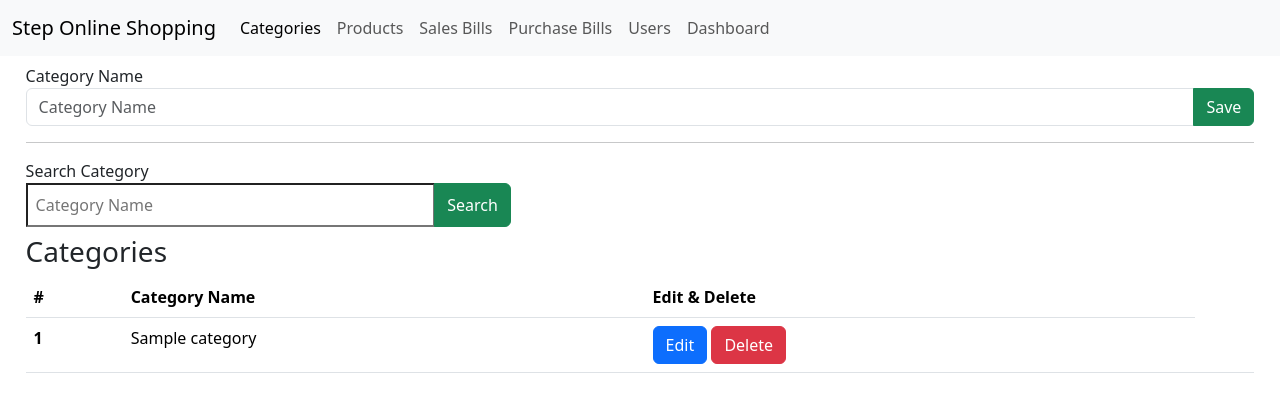
After one commit to abuomerSD/E-commerce-website, a Node project: template views/cpCategories.ejs in a window 1280 px wide. The commit adds this page. Shown: the top 412 px of the page. Run offline with Node 20 templates, Linux system fonts and the light colour scheme; the template is opened without the code that fills it: most values are stand-ins (such as "Sample title", 1, 10 or a date in 2020).

Commit message:
feature: save category from frontend form

```diff
--- a/back-end/src/controllers/categoryController.ts
+++ b/back-end/src/controllers/categoryController.ts
@@ -6,10 +6,7 @@ import { httpStatus } from "../utils/httpStatusCodesStates";
 export const saveCategory = asyncWrapper(async (req: Request, res: Response)=> {
     const { name } = req.body;
     await Category.create({name}).then((category) => {
-        res.status(201).json({
-            status: httpStatus.SUCCESS,
-            data: category,
-        });
+        res.status(201).redirect('/admin/categories');
     });
 });
 
--- a/back-end/src/routes/adminRoute.ts
+++ b/back-end/src/routes/adminRoute.ts
@@ -3,7 +3,7 @@ export const adminRouter = Router();
 import {delelteProduct, getAllProducts, getProductById, renderProductsPageWithFilteredProducts, saveProduct, updateProductById} from '../controllers/productsController'
 import { deleteCategory, getAllCategories, getCategoryById, saveCategory, updateCategory } from '../controllers/categoryController';
 import multer from 'multer';
-import { renderAdminHomePage, renderProductsPage } from '../controllers/controlPanelController';
+import { renderAdminHomePage, renderCategoriesPage, renderProductsPage } from '../controllers/controlPanelController';
 
 const storage = multer.diskStorage({
     destination: function (req, file, cb) {
@@ -45,7 +45,7 @@ adminRouter.route('/products/:id')
 
 // categories routes
 adminRouter.route('/categories')
-.get(getAllCategories)
+.get(renderCategoriesPage)
 .post(saveCategory);
 
 adminRouter.route('/categories/:id')
--- a/public/css/cpStyle.css
+++ b/public/css/cpStyle.css
@@ -7,6 +7,6 @@
     z-index: 1000;
 }
 
-.products {
+.main-container {
     margin: 5% 2% 0% 2%;
 }
--- /dev/null
+++ b/public/js/control-panal-js/categories.js
@@ -0,0 +1,9 @@
+const navbarCategoryLink = document.getElementById('categories-nav-link');
+
+function onloadFunction(){
+    navbarCategoryLink.classList.add('active');
+}
+
+window.addEventListener('load', ()=> {
+    onloadFunction();
+})
--- /dev/null
+++ b/views/cpCategories.ejs
@@ -0,0 +1,71 @@
+<!DOCTYPE html>
+<html lang="en">
+<%- include('./control-panel/partials/adminHead.ejs') %>
+<body>
+    <!-- main container start -->
+    <%- include('./control-panel/partials/nav.ejs') %>
+    <div class="main-container">
+
+        <!-- Save Category start -->
+        <form action="/admin/categories" method="POST">
+
+            <label for="categoryNameInput">Category Name</label>
+            <div class="input-group" >
+                <input type="text" class="form-control" id="categoryNameInput" name="name" placeholder="Category Name" aria-label="Example text with button addon" aria-describedby="button-addon1">
+                <button class="btn btn-success" type="submit" id="button-addon1">Save</button>
+
+            </div>
+        </form>
+        <!-- Save Category end -->
+
+        <hr>
+
+        <!-- search category start -->
+        <form action="/admin/categories" method="POST">
+
+            <label for="categoryNameSearchInput">Search Category</label>
+            <div class="input-group" >
+
+                <input type="text" class="col-md-4 ml-2 p-2" id="categoryNameSearchInput" name="name" placeholder="Category Name" aria-label="Example text with button addon" aria-describedby="button-addon1">
+                <button class="btn btn-success" type="submit" id="button-addon1">Search</button>
+
+            </div>
+        </form>
+        <!-- search category end -->
+
+        <!-- Categories Table start -->
+        <h3 class="mt-2">Categories</h3>
+        <table class="table">
+            <thead>
+              <tr>
+                <th scope="col">#</th>
+                <th scope="col">Category Name</th>
+                <th scope="col">Edit & Delete</th>
+              </tr>
+            </thead>
+            <tbody>
+
+                <% let rowNumber = 1 %>
+                <% categories.forEach(category => { %>
+                    <tr>
+                        <th scope="row"><%= rowNumber  %></th>
+                        <td> <%= category.name %> </td>
+                        <td><button type="button" class="btn btn-primary">Edit</button>
+                            <button type="button" class="btn btn-danger">Delete</button>
+                        </td>
+                        <td></td>
+                    </tr>
+                    <% rowNumber ++; %>
+                <% }); %>
+            </tbody>
+          </table>
+        <!-- Categories Table end -->
+
+    </div>
+    <!-- main container end -->
+
+    <script src="https://cdn.jsdelivr.net/npm/bootstrap@5.3.2/dist/js/bootstrap.bundle.min.js" integrity="sha384-C6RzsynM9kWDrMNeT87bh95OGNyZPhcTNXj1NW7RuBCsyN/o0jlpcV8Qyq46cDfL" crossorigin="anonymous"></script>
+    <script src="/js/control-panal-js/categories.js"></script>
+
+</body>
+</html>
--- a/views/cpProducts.ejs
+++ b/views/cpProducts.ejs
@@ -3,9 +3,9 @@
   <%- include('./control-panel/partials/adminHead.ejs') %>
   <body>
 
+    <%- include('./control-panel/partials/nav.ejs') %>
     <!-- main container start -->
     <div class="main-container">
-      <%- include('./control-panel/partials/nav.ejs') %>
         <!-- products section start -->
         <div class="products">
             <!-- form starts -->
```
Also changed, not shown: back-end/src/controllers/controlPanelController.ts (+9 -1 lines), 3 other files.
